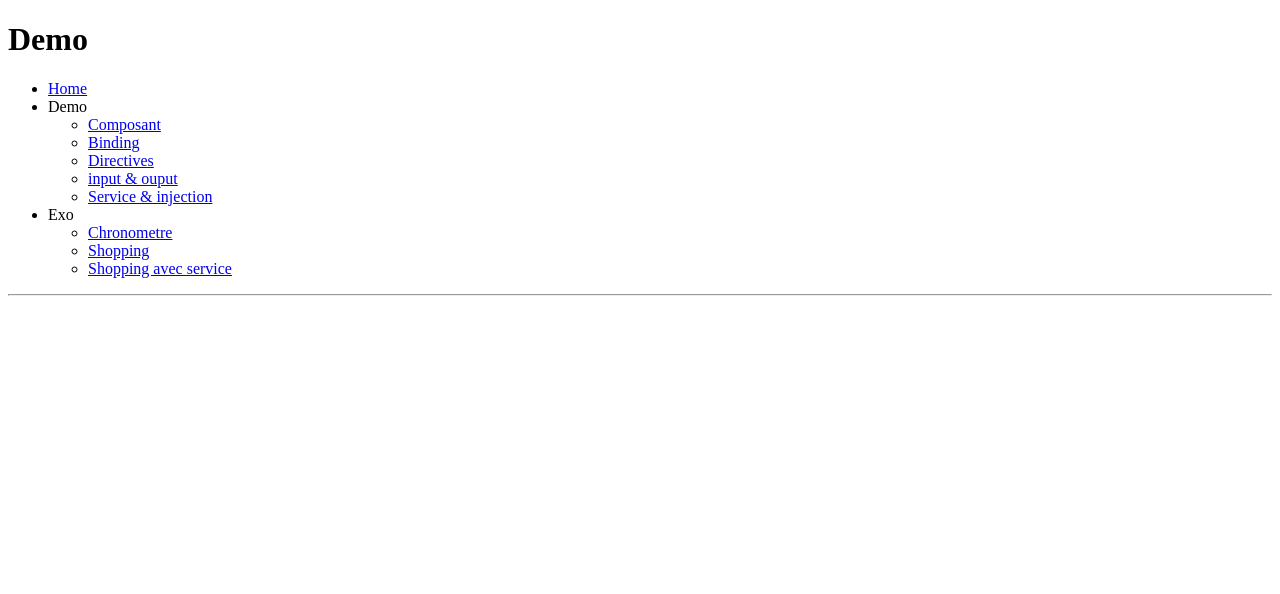
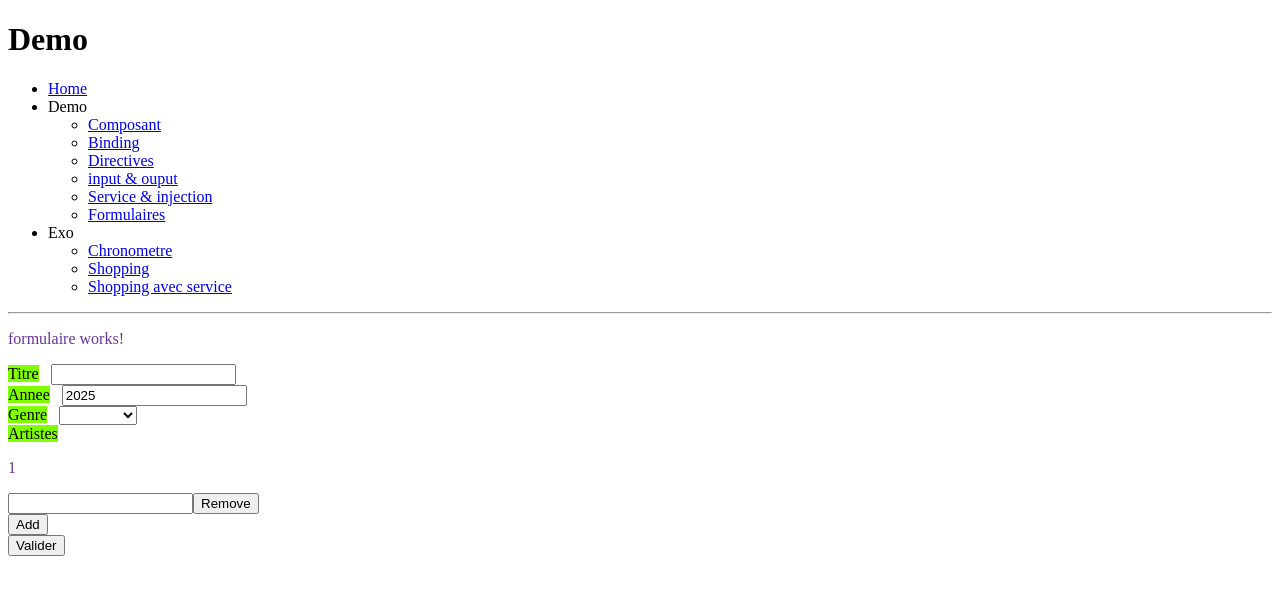
Before and after one commit to phil-bstorm/TF_202502_BootcampNET__Angular, an Angular app: page /formulaire in a window 1280 px wide. Before the commit this address led to /. Shown: the top 594 px of the page. Built offline with nearby package versions, Linux system fonts and the light colour scheme.

Commit message:
Forms Demo

```diff
--- a/angular.json
+++ b/angular.json
@@ -123,5 +123,8 @@
         }
       }
     }
+  },
+  "cli": {
+    "analytics": false
   }
 }
--- a/src/app/demo/demo-routing.module.ts
+++ b/src/app/demo/demo-routing.module.ts
@@ -30,6 +30,10 @@ const routes: Routes = [
   {
     path: 'service',
     loadChildren: () => import('./service/service.module').then(m => m.ServiceModule)
+  },
+  {
+    path : 'formulaire',
+    loadChildren : () => import('./formulaire/formulaire.module').then(m => m.FormulaireModule)
   }
 ];
 
--- /dev/null
+++ b/src/app/demo/formulaire/enums/genre.enum.ts
@@ -0,0 +1,8 @@
+export enum genre{
+  rock,
+  classique,
+  jazz,
+  soul,
+  techno,
+  rap
+}
--- /dev/null
+++ b/src/app/demo/formulaire/formulaire.component.html
@@ -0,0 +1,44 @@
+<p>formulaire works!</p>
+
+
+<form [formGroup]="form">
+  <label for="titre" >Titre</label> &nbsp;
+  <input id="titre" type="text" formControlName="titre">
+  <br>
+
+  <label for="annee">Annee</label> &nbsp;
+  <input id="annee" type="number" formControlName="annee">
+
+  <br>
+
+  <label for="genre">Genre</label> &nbsp;
+  <select id="genre" formControlName="genre">
+    @for (genre of genreList; track $index)
+    {
+      <option [value]="genre[0]">{{genre[1]}}</option>
+    }
+  </select>
+
+  <br>
+
+  <label for="artistes">Artistes</label> &nbsp;
+  <div id="artistes" formArrayName="artistes">
+    @for (control of getArray().controls; track $index)
+    {
+      <p>{{$index + 1}}</p>
+      <input [formControlName]="$index" >
+      <button (click)="removeControl($index)">Remove</button>
+    }
+  </div>
+  <button (click)="addControl()">Add</button>
+
+  <br>
+
+  <button (click)="submit()">Valider</button>
+
+  @if (message)
+  {
+    <p>{{message}}</p>
+  }
+
+</form>
--- /dev/null
+++ b/src/app/demo/formulaire/formulaire.component.scss
@@ -0,0 +1,3 @@
+label{
+  background-color: chartreuse;
+}
--- /dev/null
+++ b/src/app/demo/formulaire/formulaire.component.ts
@@ -0,0 +1,55 @@
+import { Component } from '@angular/core';
+import { FormArray, FormBuilder, FormControl, FormGroup, Validators } from '@angular/forms';
+import { genre } from './enums/genre.enum';
+
+@Component({
+  selector: 'app-formulaire',
+  standalone: false,
+  templateUrl: './formulaire.component.html',
+  styleUrl: './formulaire.component.scss'
+})
+export class FormulaireComponent {
+
+  message! : string | undefined;
+
+  form! : FormGroup;
+
+  //recupere l'enum genre et ne prend que les key values
+  genreList : any[] = Object.entries(genre).filter(x => !isNaN(Number(x[0])))
+
+  constructor(private _formbuilder : FormBuilder) {
+
+    let dateActuel : Date = new Date();
+
+    this.form = this._formbuilder.group({
+      titre : [null, [Validators.required, Validators.minLength(4)]],
+      annee : [dateActuel.getFullYear(), [Validators.required, Validators.min(1600), Validators.max(dateActuel.getFullYear())]],
+      genre : [null , [Validators.required]],
+      artistes : this._formbuilder.array([new FormControl(null, Validators.required)])
+    })
+  }
+
+  getArray() : FormArray {
+    return this.form.get('artistes') as FormArray
+  }
+
+  addControl() : void{
+    this.getArray().push(new FormControl(null, Validators.required))
+  }
+
+  removeControl(index : number) : void{
+    this.getArray().removeAt(index)
+  }
+
+  submit(){
+    this.message = undefined
+    if (this.form.valid) {
+      this.message = "Formulaire valide"
+
+    }
+    else{
+      this.message = "Formulaire invalide"
+    }
+  }
+
+}
--- a/src/app/shared/components/nav-bar/nav-bar.component.ts
+++ b/src/app/shared/components/nav-bar/nav-bar.component.ts
@@ -48,6 +48,11 @@ export class NavBarComponent {
           title: 'Service & injection',
           url: '/demo/service',
           isVisible: true
+        },
+        {
+          title : 'Formulaires',
+          url : '/demo/formulaire',
+          isVisible : true
         }
       ],
       isVisible: true
```
Also changed, not shown: src/app/demo/formulaire/formulaire-routing.module.ts (added, +16 -0 lines), src/app/demo/formulaire/formulaire.module.ts (added, +19 -0 lines).
